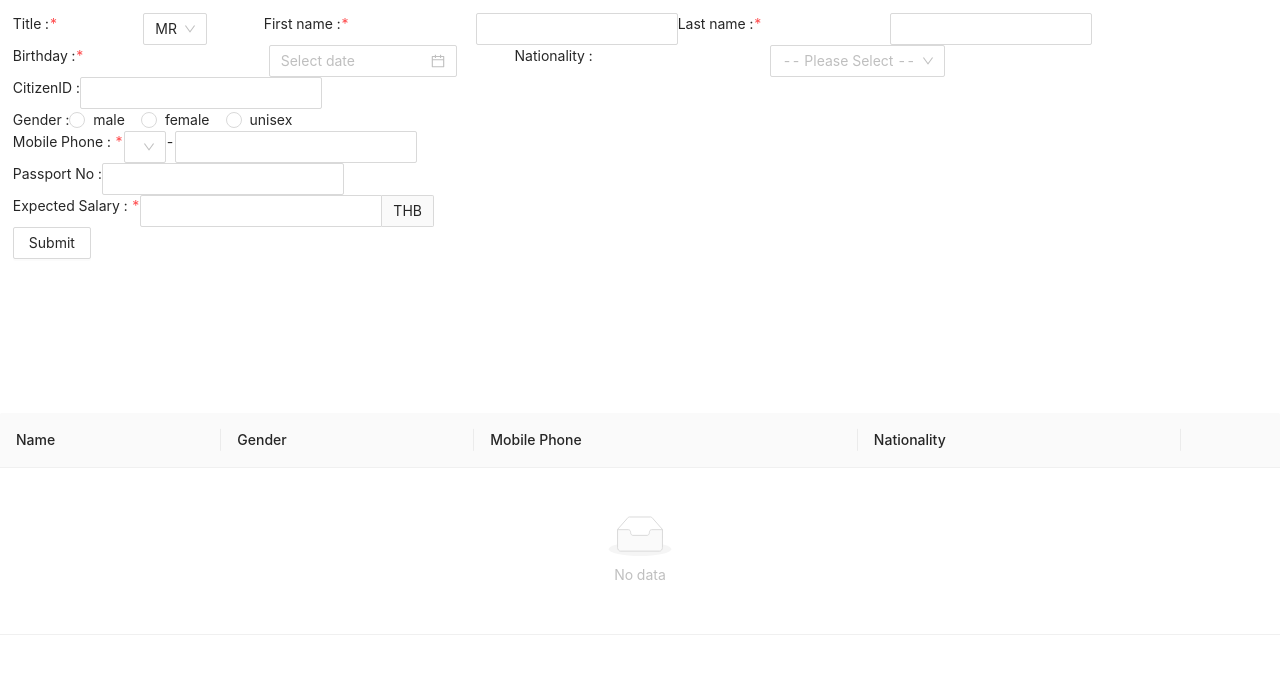
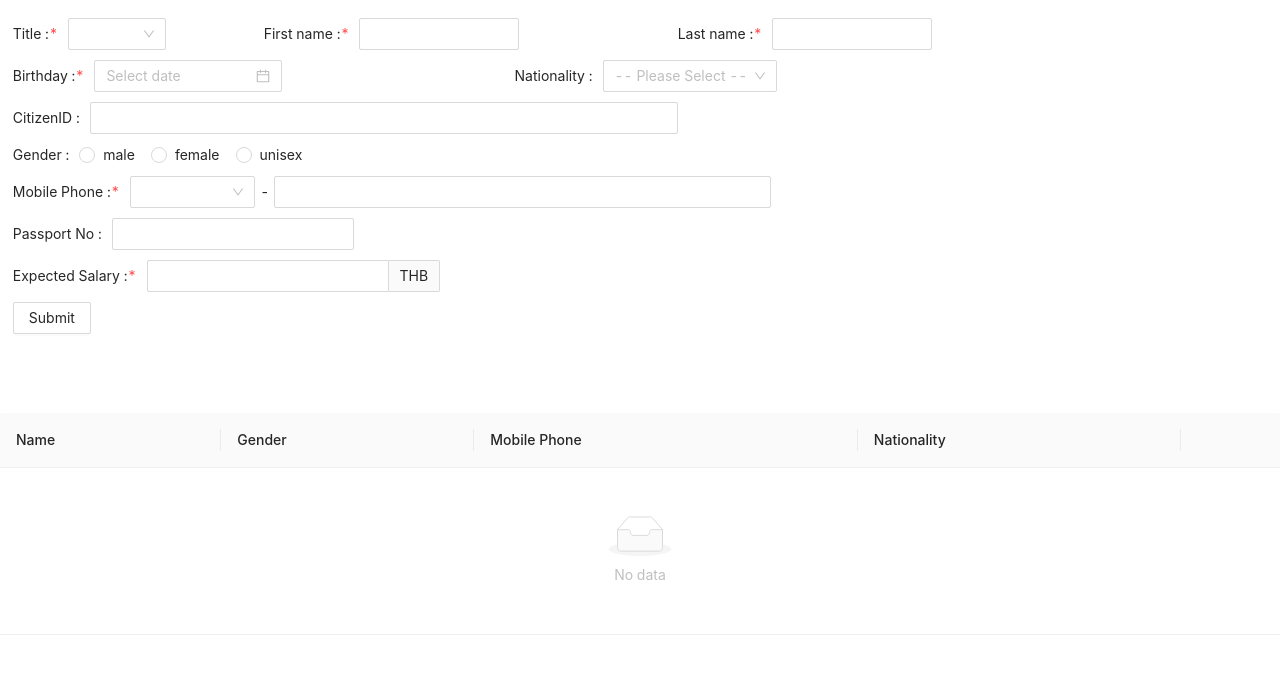
Before and after one commit to ToppyPeerapon/KingPower-Exam, a React (Create React App) app: page / in a window 1280 px wide. Shown: the top 674 px of the page. Built offline with nearby package versions, Linux system fonts and the light colour scheme.

Commit message:
[frontend] add moment
- delete inline style and move to css class
- birthday use type from moment js

```diff
--- a/package.json
+++ b/package.json
@@ -7,12 +7,14 @@
     "@testing-library/react": "^11.1.0",
     "@testing-library/user-event": "^12.1.10",
     "@types/jest": "^26.0.15",
+    "@types/moment": "^2.13.0",
     "@types/node": "^12.0.0",
     "@types/react": "^16.9.53",
     "@types/react-dom": "^16.9.8",
     "@types/redux-logger": "^3.0.8",
     "@types/uuid": "^8.3.0",
     "antd": "^4.8.0",
+    "moment": "^2.29.1",
     "react": "^17.0.1",
     "react-dom": "^17.0.1",
     "react-redux": "^7.2.2",
--- a/src/components/Information/index.css
+++ b/src/components/Information/index.css
@@ -8,4 +8,169 @@
   flex-direction: row;
   display: flex;
   flex: 1;
+  margin-top: 5px;
+  margin-bottom: 5px;
 }
+
+.container-title {
+  flex: 0.2;
+  flex-direction: row;
+  display: flex;
+}
+
+.container-title .header {
+  margin-right: 10px;
+  display: flex;
+  align-items: center;
+}
+
+.container-title .input {
+  flex: 0.5;
+}
+
+.container-first-name {
+  flex: 0.33;
+  flex-direction: row;
+  display: flex;
+}
+
+.container-first-name .header {
+  margin-right: 10px;
+  display: flex;
+  align-items: center;
+}
+
+.container-first-name .input {
+  flex: 0.5;
+}
+
+.container-last-name {
+  flex: 0.33;
+  flex-direction: row;
+  display: flex;
+}
+
+.container-last-name .header {
+  margin-right: 10px;
+  display: flex;
+  align-items: center;
+}
+
+.container-last-name .input {
+  flex: 0.5;
+}
+
+.container-birthday {
+  display: flex;
+  flex-direction: row;
+  flex: 0.4;
+}
+
+.container-birthday .header {
+  margin-right: 10px;
+  display: flex;
+  align-items: center;
+}
+
+.container-birthday .input {
+  flex: 0.5;
+}
+
+.container-nationality {
+  display: flex;
+  flex-direction: row;
+  flex: 0.4;
+}
+
+.container-nationality .header {
+  margin-right: 10px;
+  display: flex;
+  align-items: center;
+}
+
+.container-nationality .input {
+  flex: 0.5;
+}
+
+.container-citizen-id {
+  flex: 1;
+  display: flex;
+  flex-direction: row;
+}
+
+.container-citizen-id .header {
+  margin-right: 10px;
+  align-items: center;
+  display: flex;
+}
+
+.container-citizen-id .input {
+  flex: 0.5;
+}
+
+.container-gender {
+  flex: 1;
+  display: flex;
+  flex-direction: row;
+}
+
+.container-gender .header {
+  margin-right: 10px;
+  align-items: center;
+  display: flex;
+}
+
+.container-gender .input {
+  flex: 0.5;
+}
+
+.container-mobile-phone {
+  flex: 1;
+  display: flex;
+  flex-direction: row;
+}
+
+.container-mobile-phone .select {
+  width: 10%;
+}
+
+.container-mobile-phone .dash {
+  margin-left: 5px;
+  margin-right: 5px;
+  display: flex;
+  align-items: center;
+}
+
+.container-mobile-phone .header {
+  margin-right: 10px;
+  align-items: center;
+  display: flex;
+}
+
+.container-mobile-phone .input {
+  flex: 0.5;
+}
+
+.container-passport {
+  flex: 1;
+  display: flex;
+  flex-direction: row;
+}
+
+.container-passport .header {
+  margin-right: 10px;
+  align-items: center;
+  display: flex;
+}
+
+.container-expect-salary {
+  flex: 1;
+  display: flex;
+  flex-direction: row;
+}
+
+.container-expect-salary .header {
+  margin-right: 10px;
+  align-items: center;
+  display: flex;
+}
--- a/src/components/Information/index.tsx
+++ b/src/components/Information/index.tsx
@@ -4,6 +4,7 @@ import * as React from 'react'
 import { v4 } from 'uuid'
 import { Gender, Info, Nationality, PhoneCode, Title } from '../../constant/Information'
 import './index.css'
+import moment from 'moment'
 
 type Props = {
   defaultInfo?: Info
@@ -12,10 +13,10 @@ type Props = {
 }
 
 export const Information: React.FC<Props> = ({ defaultInfo, onSubmit }) => {
-  const [title, setTitle] = React.useState<Title>(Title.Mr)
+  const [title, setTitle] = React.useState<Title>()
   const [firstName, setFirstName] = React.useState<string>()
   const [lastName, setLastName] = React.useState<string>()
-  const [birthday, setBirthday] = React.useState<Date>()
+  const [birthday, setBirthday] = React.useState<Info['birthday']>()
   const [nationality, setNationality] = React.useState<Nationality>()
   const [citizenId, setCitizenId] = React.useState<string>()
   const [gender, setGender] = React.useState<Gender>()
@@ -30,26 +31,53 @@ export const Information: React.FC<Props> = ({ defaultInfo, onSubmit }) => {
     setTitle(defaultInfo.title)
     setFirstName(defaultInfo.firstName)
     setLastName(defaultInfo.lastName)
-
+    setBirthday(defaultInfo.birthday)
     setNationality(defaultInfo.nationality)
     setCitizenId(defaultInfo.citizenId)
     setGender(defaultInfo.gender)
+    setMobileCode(defaultInfo.mobileCode)
+    setMobilePhone(defaultInfo.mobilePhone)
+    setPassportNo(defaultInfo.passportNo)
+    setExpectSalary(defaultInfo.expectSalary)
   }, [defaultInfo])
 
   const handleSubmit = (): void => {
-    if (!title || !firstName || !lastName || !citizenId || !mobilePhone || !expectSalary) return
+    if (
+      !title ||
+      !firstName ||
+      !lastName ||
+      !citizenId ||
+      !mobileCode ||
+      !mobilePhone ||
+      !expectSalary ||
+      !birthday
+    )
+      return
 
     const id = defaultInfo?.id ? defaultInfo.id : v4()
+
+    setTitle(undefined)
+    setFirstName(undefined)
+    setLastName(undefined)
+    setBirthday(undefined)
+    setNationality(undefined)
+    setCitizenId(undefined)
+    setGender(undefined)
+    setMobileCode(undefined)
+    setMobilePhone(undefined)
+    setPassportNo(undefined)
+    setExpectSalary(undefined)
 
     onSubmit({
       id,
       title,
       firstName,
       lastName,
-      birthday: new Date(),
+      birthday,
       nationality,
       citizenId,
       gender,
+      mobileCode,
       mobilePhone,
       passportNo,
       expectSalary,
@@ -58,57 +86,68 @@ export const Information: React.FC<Props> = ({ defaultInfo, onSubmit }) => {
 
   return (
     <div className="container">
-      <div style={{ flexDirection: 'row', display: 'flex', flex: 1 }}>
-        <div style={{ flex: 0.2, flexDirection: 'row', display: 'flex' }}>
-          <div style={{ flex: 0.5, marginRight: '10px', display: 'flex' }}>
+      <div className="row">
+        <div className="container-title">
+          <div className="header">
             <Text>Title : </Text>
             <Text type="danger">*</Text>
           </div>
-          <div style={{ flex: 0.5 }}>
-            <Select onChange={valueChanged => setTitle(valueChanged)} value={title}>
+          <div className="input">
+            <Select
+              style={{ width: '100%' }}
+              onChange={valueChanged => setTitle(valueChanged)}
+              value={title}
+            >
               <Select.Option value={Title.Mr}>{Title.Mr}</Select.Option>
               <Select.Option value={Title.Ms}>{Title.Ms}</Select.Option>
             </Select>
           </div>
         </div>
 
-        <div style={{ flex: 0.33, flexDirection: 'row', display: 'flex' }}>
-          <div style={{ flex: 0.5, marginRight: '10px', display: 'flex' }}>
+        <div className="container-first-name">
+          <div className="header">
             <Text>First name : </Text>
             <Text type="danger">*</Text>
           </div>
-          <div style={{ flex: 0.5 }}>
+          <div className="input">
             <Input value={firstName} onChange={e => setFirstName(e.target.value)} />
           </div>
         </div>
 
-        <div style={{ flex: 0.33, flexDirection: 'row', display: 'flex' }}>
-          <div style={{ flex: 0.5, marginRight: '10px', display: 'flex' }}>
+        <div className="container-last-name">
+          <div className="header">
             <Text>Last name : </Text>
             <Text type="danger">*</Text>
           </div>
-          <div style={{ flex: 0.5 }}>
+          <div className="input">
             <Input value={lastName} onChange={e => setLastName(e.target.value)} />
           </div>
         </div>
       </div>
 
       <div className="row">
-        <div style={{ display: 'flex', flexDirection: 'row', flex: 0.4 }}>
-          <div style={{ flex: 0.5, marginRight: '10px', display: 'flex' }}>
+        <div className="container-birthday">
+          <div className="header">
             <Text>Birthday : </Text>
             <Text type="danger">*</Text>
           </div>
-          <div style={{ flex: 0.5 }}>
-            <DatePicker format="MM/DD/YY" />
+          <div className="input">
+            <DatePicker
+              value={birthday ? moment(birthday) : undefined}
+              onChange={(date: moment.Moment | null) => {
+                if (!date) return
+                setBirthday(date)
+              }}
+              format="MM/DD/YY"
+            />
           </div>
         </div>
 
-        <div style={{ display: 'flex', flexDirection: 'row', flex: 0.4 }}>
-          <div style={{ flex: 0.5, marginRight: '10px', display: 'flex' }}>
+        <div className="container-nationality">
+          <div className="header">
             <Text>Nationality : </Text>
           </div>
-          <div style={{ flex: 0.5 }}>
+          <div className="input">
             <Select
               onChange={valueChanged => setNationality(valueChanged)}
               value={nationality}
@@ -126,20 +165,20 @@ export const Information: React.FC<Props> = ({ defaultInfo, onSubmit }) => {
         </div>
       </div>
 
-      <div className="row">
-        <div>
+      <div className="row container-citizen-id">
+        <div className="header">
           <Text>CitizenID : </Text>
         </div>
-        <div>
+        <div className="input">
           <Input value={citizenId} onChange={e => setCitizenId(e.target.value)} />
         </div>
       </div>
 
-      <div className="row">
-        <div>
+      <div className="row container-gender">
+        <div className="header">
           <Text>Gender : </Text>
         </div>
-        <div>
+        <div className="input">
           <Radio.Group value={gender} onChange={e => setGender(e.target.value)}>
             {Object.values(Gender).map(item => {
               return (
@@ -152,14 +191,17 @@ export const Information: React.FC<Props> = ({ defaultInfo, onSubmit }) => {
         </div>
       </div>
 
-      <div className="row">
-        <div>
+      <div className="row container-mobile-phone">
+        <div className="header">
           <Text>Mobile Phone : </Text>
           <Text type="danger">*</Text>
         </div>
 
-        <div>
-          <Select value={mobileCode} onChange={valueChanged => setMobileCode(valueChanged)}>
+        <Select
+          className="select"
+          value={mobileCode}
+          onChange={valueChanged => setMobileCode(valueChanged)}
+        >
           {Object.values(PhoneCode).map(item => {
             return (
               <Select.Option key={item} value={item}>
@@ -168,15 +210,14 @@ export const Information: React.FC<Props> = ({ defaultInfo, onSubmit }) => {
             )
           })}
         </Select>
-        </div>
-        <Text>-</Text>
-        <div>
+        <Text className="dash">-</Text>
+        <div className="input">
           <Input value={mobilePhone} onChange={e => setMobilePhone(e.target.value)} />
         </div>
       </div>
 
-      <div className="row">
-        <div>
+      <div className="row container-passport">
+        <div className="header">
           <Text>Passport No : </Text>
         </div>
         <div>
@@ -184,8 +225,8 @@ export const Information: React.FC<Props> = ({ defaultInfo, onSubmit }) => {
         </div>
       </div>
 
-      <div className="row">
-        <div>
+      <div className="row container-expect-salary">
+        <div className="header">
           <Text>Expected Salary : </Text>
           <Text type="danger">*</Text>
         </div>
--- a/src/constant/Information.ts
+++ b/src/constant/Information.ts
@@ -1,3 +1,5 @@
+import { Moment } from 'moment'
+
 export enum Title {
   Mr = 'MR',
   Ms = 'MS',
@@ -270,10 +272,11 @@ export type Info = {
   title: Title
   firstName: string
   lastName: string
-  birthday: Date
+  birthday: Moment
   nationality?: Nationality
   citizenId?: string
   gender?: Gender
+  mobileCode: PhoneCode
   mobilePhone: string
   passportNo?: string
   expectSalary: string
--- a/src/redux/information/Selector.ts
+++ b/src/redux/information/Selector.ts
@@ -1,4 +1,3 @@
-import { findAllByAltText } from '@testing-library/react'
 import { Info } from '../../constant/Information'
 import { InformationState } from './Reducer'
 
```
Also changed, not shown: src/logo.svg (deleted), 1 other file (tests, documents, lock files or other folders). Lines whose indentation alone changed are shown as unchanged.
